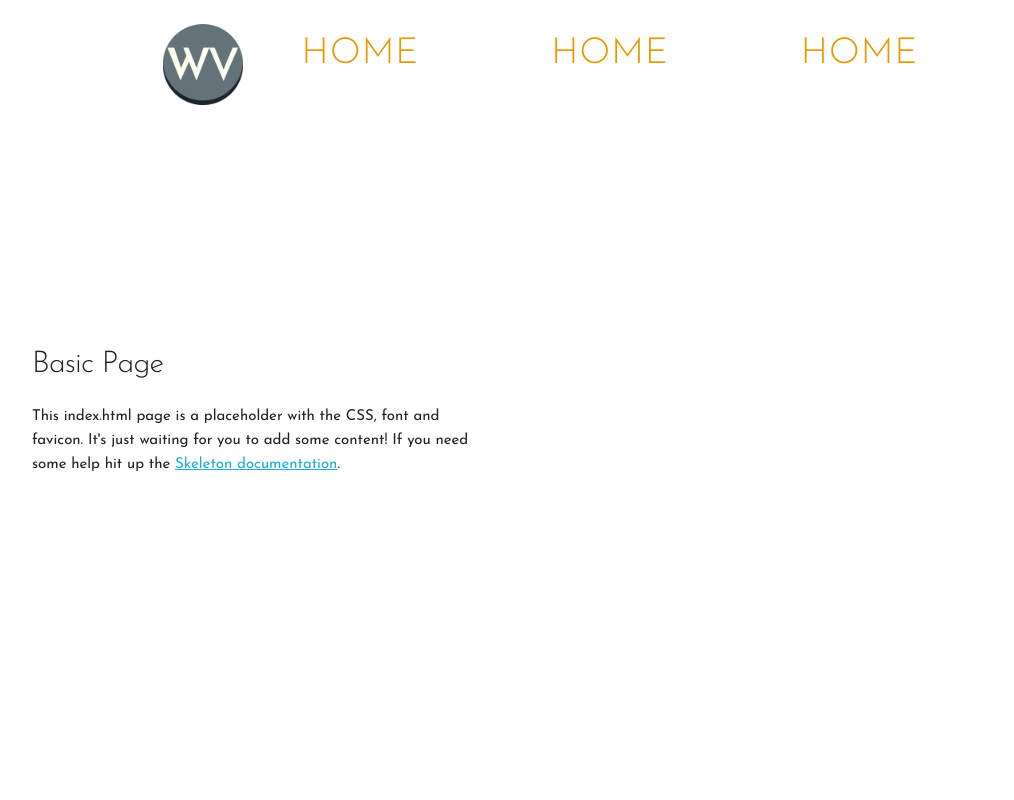
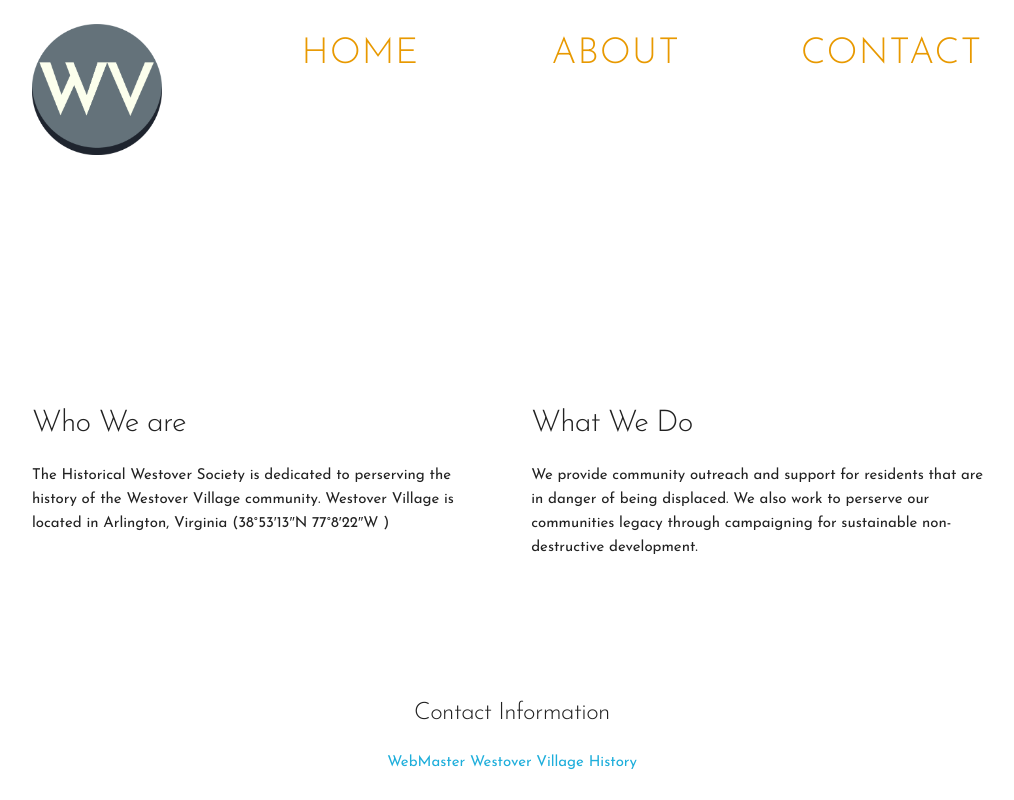
Before and after one commit to historicwestoverorg/historicwestover.github.io, a plain HTML site: page index.html in a window 1280 px wide. Shown: the whole page, without its empty margins (128-1142 px from the left). Drawn offline with Linux system fonts and the light colour scheme.

Commit message:
Finalized first version of home structure

```diff
--- a/css/skeleton.css
+++ b/css/skeleton.css
@@ -10,6 +10,7 @@
 
 /* Table of contents
 ––––––––––––––––––––––––––––––––––––––––––––––––––
+- Fixed Footer
 - Grid
 - Base Styles
 - Typography
@@ -25,6 +26,30 @@
 - Media Queries
 */
 
+
+
+
+/*FIXED FOOTER  http://www.cssgirl.com/articles/2011/05/29/how-to-anchor-the-footer-to-bottom-of-page-or-header-to-top/
+*/
+
+.wrapfoot {
+    position:relative;
+    margin:0 auto;
+               /*replace 900px with your width*/
+    width:900px;
+    text-align: center;
+  }
+
+   #footer {
+    width:100%;
+    float:left;
+  }
+
+  #footer {
+    position:fixed;
+    bottom:0;
+    z-index:999999;
+  }
 
 /* Grid
 –––––––––––––––––––––––––––––––––––––––––––––––––– */
@@ -165,7 +190,8 @@ p {
 /* Links
 –––––––––––––––––––––––––––––––––––––––––––––––––– */
 a {
-  color: #1EAEDB; }
+  color: #1EAEDB;
+text-decoration: none;}
 a:hover {
   color: #0FA0CE; }
 
--- a/index.html
+++ b/index.html
@@ -59,23 +59,23 @@ Historical Westover
     <br />
   </div>
 </div>
-<div class="row">
-<div class="three columns">
+<div class="row  u-full-width">
+<div class="three columns ">
 
-<img src="logo.png" class=""  style="width:80px; height:auto; float:right; ">  </img>
+<img src="logo.png" class=""  style="width:130px; height:auto; margin-top:-30pxs; ">  </img>
 
 </div>
 
 <div class="three columns">
- <h3> <a class="navbutton button-primary .u-pull-left " href="#">Home</a> </h3>
+ <h3> <a class="navbutton button-primary .u-pull-left " href="index.html">Home</a> </h3>
   </div>
 
 <div class="three columns">
-  <h3> <a class="navbutton button-primary .u-pull-left " href="#">Home</a> </h3>
+  <h3> <a class="navbutton button-primary .u-pull-left " href="about.html">About</a> </h3>
   </div>
 
   <div class="three columns">
-  <h3> <a class="navbutton button-primary .u-pull-left " href="#">Home</a> </h3>
+  <h3> <a class="navbutton button-primary .u-pull-left " href="contact.html">Contact</a> </h3>
   </div>
 
 </div>
@@ -85,11 +85,23 @@ Historical Westover
 
     <div class="row">
       <div class="one-half column" style="margin-top: 25%">
-        <h4>Basic Page</h4>
-        <p>This index.html page is a placeholder with the CSS, font and favicon. It's just waiting for you to add some content! If you need some help hit up the <a href="http://www.getskeleton.com">Skeleton documentation</a>.</p>
+        <h4>Who We are</h4>
+        <p>The Historical Westover Society is dedicated to perserving the history of the Westover Village community. Westover Village is located in Arlington, Virginia (38°53′13″N 77°8′22″W
+)</p>
+      </div>
+      <div class="one-half column" style="margin-top: 25%">
+        <h4>What We Do</h4>
+        <p>We provide community outreach and support for residents that are in danger of being displaced. We also work to perserve our communities legacy through campaigning for sustainable non-destructive development.</p>
       </div>
     </div>
   </div>
+
+  <div id="footer">
+          <div class="wrapfoot">
+            <h5>Contact Information</h5>
+               <p><a href="mailto:laceyhancher@gmail.com">WebMaster </a><a href="https://en.wikipedia.org/wiki/Westover,_Arlington,_Virginia">Westover Village History</a></p>
+          </div>
+     </div>
 
 <!-- End Document
   –––––––––––––––––––––––––––––––––––––––––––––––––– -->
```
